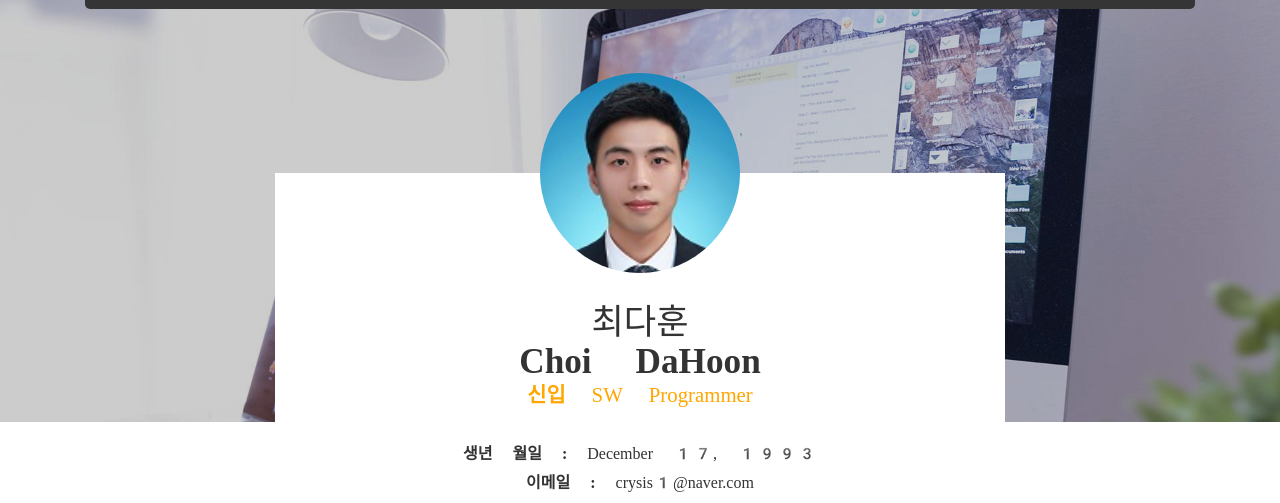
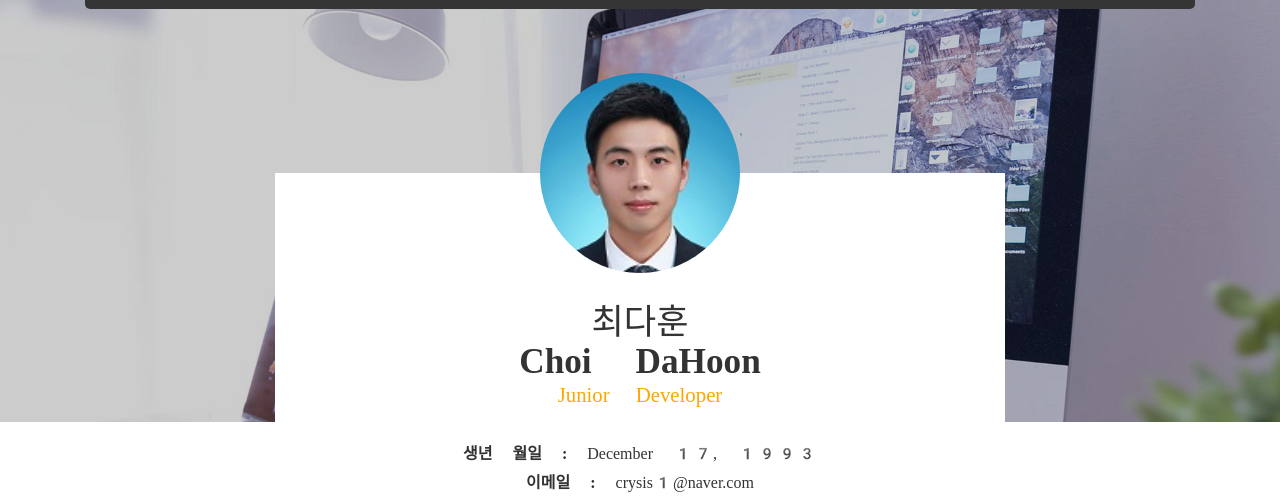
Before and after one commit to dahoony/dahoony.github.io, a plain HTML site: page index.html in a window 1280 px wide. Shown: the part 127-630 px from the top of the page. Drawn offline with Linux system fonts and the light colour scheme; files whose address does not match are found by name.

Commit message:
신입에서 Junior Developer로 변경

```diff
--- a/index.html
+++ b/index.html
@@ -77,7 +77,7 @@
 						<div class="profile-img"><img src="images/profile.jpg" alt=""></div>
 						<h2>최다훈</h2>
 						<h2><b>Choi DaHoon</b></h2>
-						<h4 class="font-yellow"><strong>신입</strong> SW Programmer</h4>
+						<h4 class="font-yellow">Junior Developer</h4>
 						<ul class="information margin-tb-30">
 							<li><b>생년 월일 : </b>December 17, 1993</li>
 							<li><b>이메일 : </b>crysis1@naver.com</li>
```
